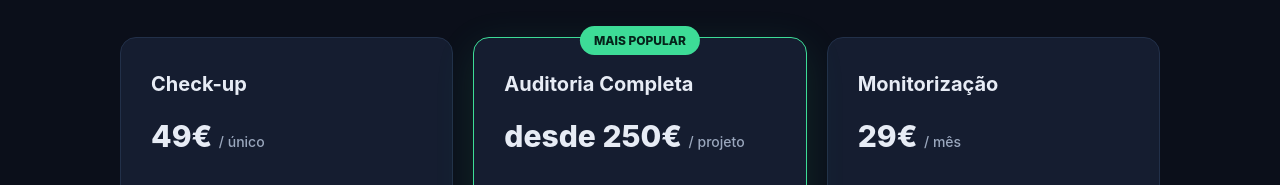
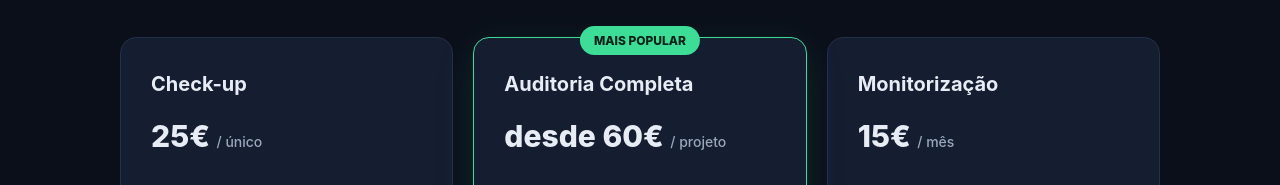
Before and after one commit to Waze7123/ChestCounter, a plain HTML site: page site/index.html in a window 1280 px wide. Shown: the part 2495-2680 px from the top of the page. Drawn offline with Linux system fonts and the light colour scheme.

Commit message:
Ajusta preços dos pacotes
Co-Authored-By: Claude Opus 4.8 <noreply@anthropic.com>
Claude-Session: https://claude.ai/code/session_01R4TcCSvrzG9bGLNudYryxQ

```diff
--- a/site/index.html
+++ b/site/index.html
@@ -174,7 +174,7 @@
     <div class="price-grid">
       <div class="plan">
         <h3>Check-up</h3>
-        <div class="p">49€ <small>/ único</small></div>
+        <div class="p">25€ <small>/ único</small></div>
         <ul>
           <li>Análise de cabeçalhos e SSL</li>
           <li>Ficheiros e dados expostos</li>
@@ -186,7 +186,7 @@
       <div class="plan feat">
         <div class="tag">MAIS POPULAR</div>
         <h3>Auditoria Completa</h3>
-        <div class="p">desde 250€ <small>/ projeto</small></div>
+        <div class="p">desde 60€ <small>/ projeto</small></div>
         <ul>
           <li>Tudo do Check-up</li>
           <li>OWASP Top 10 completo</li>
@@ -197,7 +197,7 @@
       </div>
       <div class="plan">
         <h3>Monitorização</h3>
-        <div class="p">29€ <small>/ mês</small></div>
+        <div class="p">15€ <small>/ mês</small></div>
         <ul>
           <li>Re-análise mensal</li>
           <li>Relatório de evolução</li>
```
